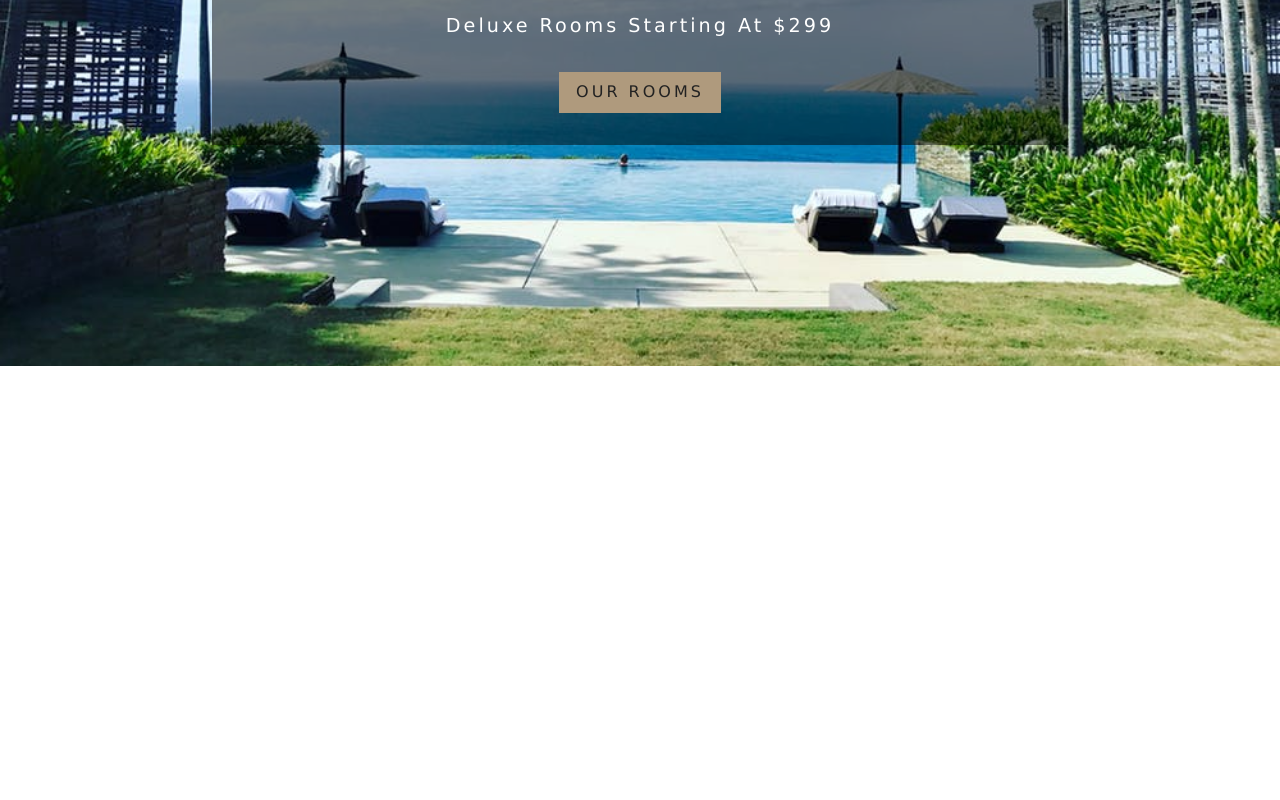
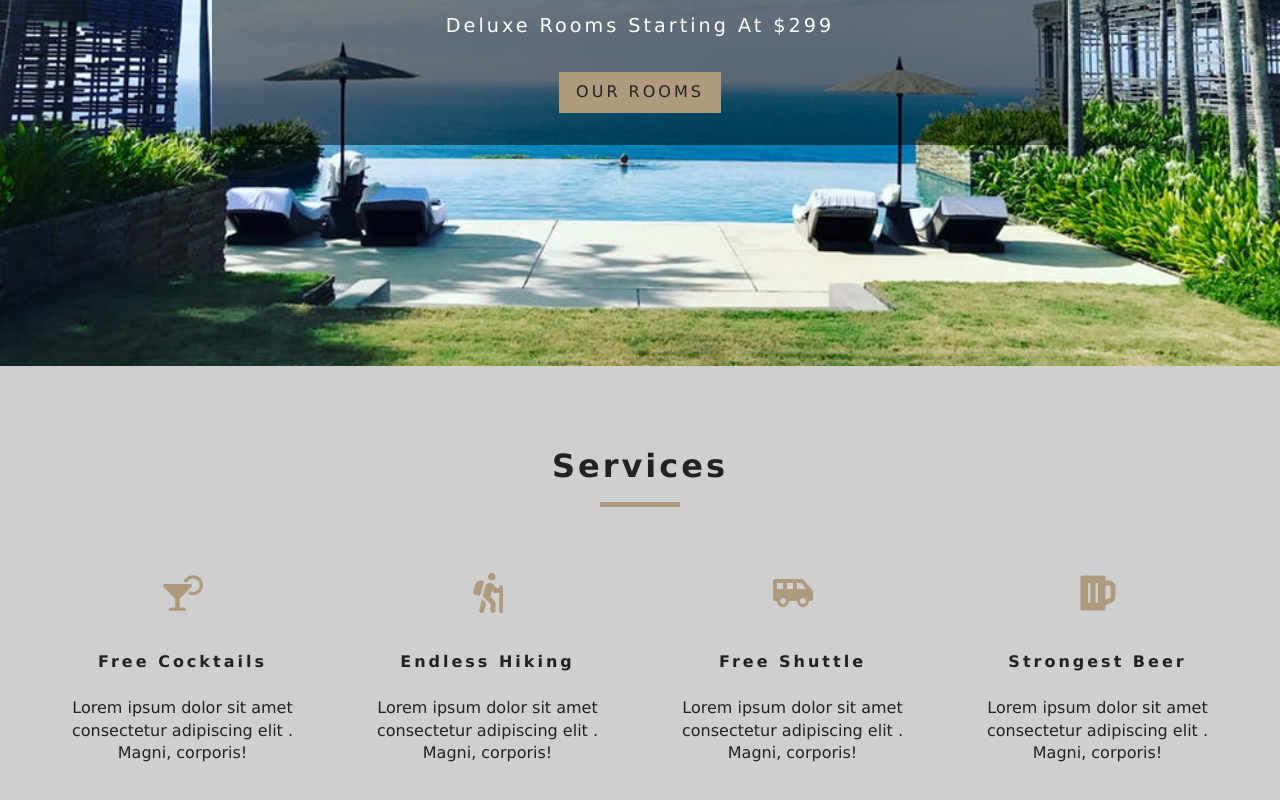
Before and after one commit to RabbiHasanR/HotelReservationWithReact, a React (Create React App) app: page / in a window 1280 px wide. Shown: the part 434-1234 px from the top of the page. Before the commit the page ends 800 px from the top, so only its background shows below. Built offline with nearby package versions, Linux system fonts and the light colour scheme.

Commit message:
create services components for home page

```diff
--- a/src/App.css
+++ b/src/App.css
@@ -252,6 +252,7 @@
 }
 .services h6 {
   letter-spacing: var(--mainSpacing);
+  text-transform: capitalize;
 }
 .services p {
   width: 80%;
--- /dev/null
+++ b/src/components/Services.js
@@ -0,0 +1,45 @@
+import React, { Component } from 'react'
+import Title from './Title'
+import {FaCocktail,FaHiking,FaShuttleVan,FaBeer} from 'react-icons/fa'
+export default class Services extends Component {
+    state={
+        services:[
+            {
+                icon:<FaCocktail />,
+                title:'free cocktails',
+                info:'Lorem ipsum dolor sit amet consectetur adipiscing elit . Magni, corporis!'
+            },
+            {
+                icon: <FaHiking />,
+                title: 'Endless Hiking',
+                info: 'Lorem ipsum dolor sit amet consectetur adipiscing elit . Magni, corporis!'
+            },
+            {
+                icon: <FaShuttleVan />,
+                title: 'Free shuttle',
+                info: 'Lorem ipsum dolor sit amet consectetur adipiscing elit . Magni, corporis!'
+            },
+            {
+                icon: <FaBeer />,
+                title: 'Strongest Beer',
+                info: 'Lorem ipsum dolor sit amet consectetur adipiscing elit . Magni, corporis!'
+            },
+        ]
+    }
+    render() {
+        return (
+            <section className='services'>
+                <Title title='services'/>
+                <div className='services-center'>
+                    {this.state.services.map((item,index)=>{
+                        return <article key={index} className='service'>
+                            <span>{item.icon}</span>
+                            <h6>{item.title}</h6>
+                            <p>{item.info}</p>
+                        </article>
+                    })}
+                </div>
+            </section>
+        )
+    }
+}
--- /dev/null
+++ b/src/components/Title.js
@@ -0,0 +1,10 @@
+import React from 'react'
+
+export default function Title({title}) {
+    return (
+        <div className='section-title'>
+            <h4>{title}</h4>
+            <div/>
+        </div>
+    )
+}
--- a/src/pages/Home.js
+++ b/src/pages/Home.js
@@ -1,10 +1,12 @@
 import React from 'react'
 import Hero from '../components/Hero'
 import Banner from '../components/Banner'
+import Services from '../components/Services'
 import { Link } from 'react-router-dom'
 
 export default function Home() {
     return (
+        <>
         <Hero>
             <Banner title='luxurious rooms' subtitle='deluxe rooms starting at $299'>
                 <Link to='/rooms' className='btn-primary'>
@@ -12,5 +14,7 @@
                 </Link>
             </Banner>
         </Hero>
+        <Services/>
+        </>
     )
 }
```
